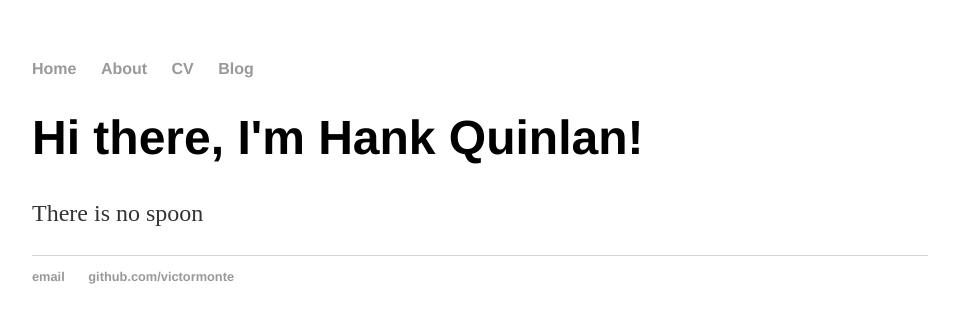
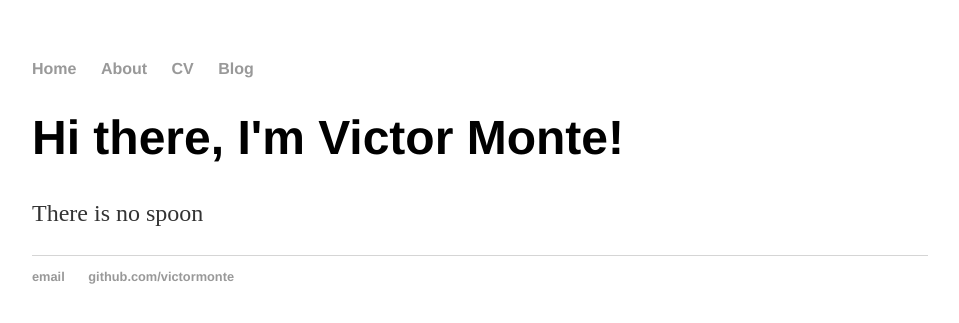
Before and after one commit to VictorMonte-zz/victormonte.github.io, a Jekyll site: the page built from index.html, in a window 1280 px wide. Shown: the top 323 px of the page, without its empty margins (160-1119 px from the left). Built offline with Jekyll 4.4.1, drawn with Linux system fonts in a browser that asks for light colours.

Commit message:
Update index.html

```diff
--- a/index.html
+++ b/index.html
@@ -3,6 +3,6 @@ layout: default
 title: Victor Monte
 ---
 <div class="blurb">
-	<h1>Hi there, I'm Hank Quinlan!</h1>
+	<h1>Hi there, I'm Victor Monte!</h1>
 	<p>There is no spoon</p>
 </div><!-- /.blurb -->
```
